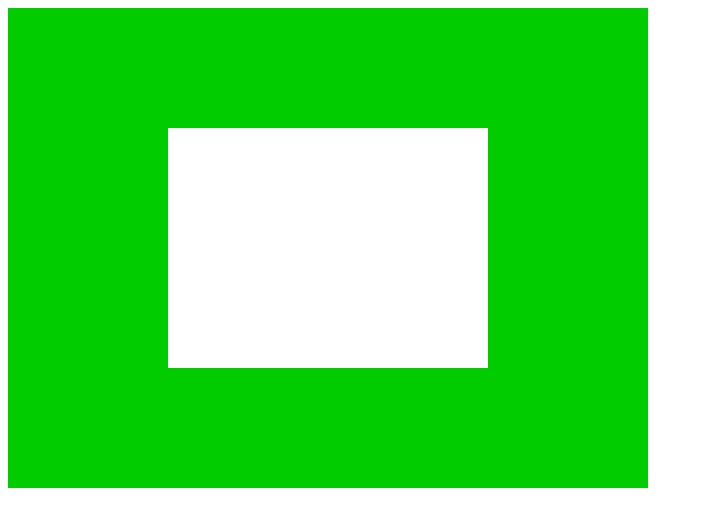
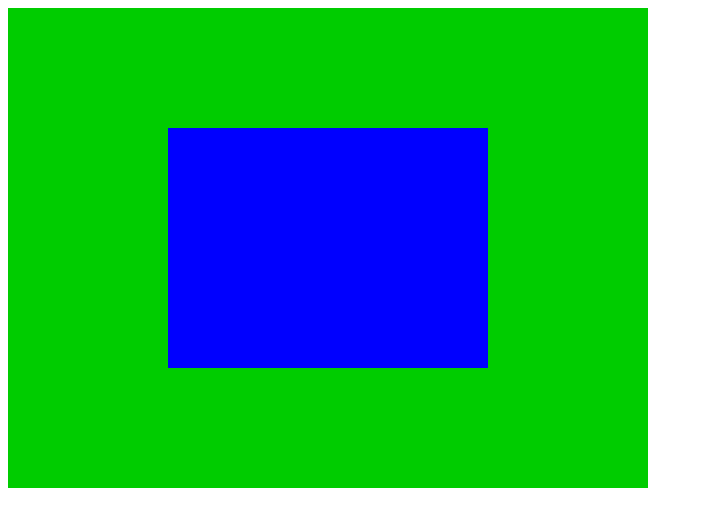
Before and after one commit to tlwalla1/js-game-engine, a website built with webpack: page index.html in a window 1280 px wide. Shown: the whole page, without its empty margins (0-703 px from the left). Built offline with nearby package versions, Linux system fonts and the light colour scheme.

Commit message:
Create a simple shader that allows for rendering single color rectangles. Update dependencies.

```diff
--- a/index.html
+++ b/index.html
@@ -9,17 +9,6 @@
     <canvas id="glcanvas" width="640" height="480">
       Your browser does not support the HTML5 canvas element.
     </canvas>
-    <script type="x-shader/x-vertex" id="VertexShader">
-      attribute vec3 aSquareVertexPosition;
-      void main(void) {
-        gl_Position = vec4(aSquareVertexPosition, 1.0);
-      }
-    </script>
-    <script type="x-shader/x-fragment" id="FragmentShader">
-      void main(void) {
-        gl_FragColor = vec4(1.0, 1.0, 1.0, 1.0);
-      }
-    </script>
     <script src="bundle/game.bundle.js"></script>
   </body>
 </html>
--- a/src/engine/core.ts
+++ b/src/engine/core.ts
@@ -16,6 +16,9 @@ export class Color {
     this.green = green;
     this.blue = blue;
     this.alpha = alpha;
+  }
+  toArray() {
+    return [this.red, this.green, this.blue, this.alpha];
   }
 }
 
--- a/src/engine/simple-shader.ts
+++ b/src/engine/simple-shader.ts
@@ -5,22 +5,24 @@ export class SimpleShader {
   private shaderVertexPositionAttribute: number;
   private core: Core;
   private gl: WebGLRenderingContext;
+  private pixelColor: WebGLUniformLocation;
 
   constructor(core: Core) {
     this.core = core;
     this.gl = core.gl;
     this._compiledShader = null;
     this.shaderVertexPositionAttribute = null;
+    this.pixelColor = null;
   }
   /**
    * Initialize the SimpleShader
    * IMPORTANT: Requires Core to be constructed and linked to a VertexBuffer
    * prior to being ran.
    */
-  initialize(vertexShaderId: string, fragmentShaderId: string): void {
+  initialize(vertexShaderPath: string, fragmentShaderPath: string): void {
     // A: load and compile the vertex and fragment shaders
-    const vertexShader = this.loadAndCompileShader(vertexShaderId, this.gl.VERTEX_SHADER);
-    const fragmentShader = this.loadAndCompileShader(fragmentShaderId, this.gl.FRAGMENT_SHADER);
+    const vertexShader = this.loadAndCompileShader(vertexShaderPath, this.gl.VERTEX_SHADER);
+    const fragmentShader = this.loadAndCompileShader(fragmentShaderPath, this.gl.FRAGMENT_SHADER);
 
     // B: Create and link the shaders into a program.
     this._compiledShader = this.gl.createProgram();
@@ -50,21 +52,39 @@ export class SimpleShader {
       false, // if the content is normalized vectors
       0, // number of bytes to skip in between elements
       0, // offset to the first element
-    )
+    );
+
+    // G: Gets a reference to the uniform variable uPixelColor in the fragment shader
+    this.pixelColor = this.gl.getUniformLocation(this.compiledShader, 'uPixelColor');
   }
   /**
    * Sets the program for the Engine Core
    * Enables the vertix attribute for the shader
    */
-  activateShader() {
+  activateShader(pixelColor: number[]) {
     this.gl.useProgram(this._compiledShader);
     this.gl.enableVertexAttribArray(this.shaderVertexPositionAttribute);
+    this.gl.uniform4fv(this.pixelColor, pixelColor);
   }
 
-  private loadAndCompileShader(id: string, shaderType: number) {
+  private loadAndCompileShader(filepath: string, shaderType: number) {
     // TODO: Make this more generic (injected)
-    const shaderText = document.getElementById(id);
-    const shaderSource = shaderText.firstChild.textContent;
+    // const shaderText = document.getElementById(id);
+    // const shaderSource = shaderText.firstChild.textContent;
+    const request = new XMLHttpRequest();
+    request.open('GET', filepath, false);
+    try {
+      request.send();
+    } catch (error) {
+      alert(`Failed to load shader: ${filepath}`);
+      return;
+    }
+    const shaderSource = request.responseText;
+
+    if (shaderSource === null) {
+      alert(`WARNING: Loading of: ${filepath} failed!`);
+      return;
+    }
 
     // A: Create the shader based on the shader type: vertex or fragment
     const _compiledShader = this.gl.createShader(shaderType);
--- a/src/game/game.ts
+++ b/src/game/game.ts
@@ -6,10 +6,13 @@ export function initGame(htmlCanvasId: string) {
   core.setVertexBuffer(vertexBuffer);
   core.initializeWebGL(htmlCanvasId);
   const shader = new SimpleShader(core);
-  shader.initialize('VertexShader', 'FragmentShader');
+  shader.initialize(
+    'src/glslshaders/simple-vs.glsl',
+    'src/glslshaders/simple-fs.glsl',
+  );
 
   core.clearCanvas(new Color(0, 0.8, 0, 1));
-  shader.activateShader();
+  shader.activateShader(new Color(0, 0, 1, 1).toArray());
 
   // Draw function
   core.gl.drawArrays(core.gl.TRIANGLE_STRIP, 0, 4);
--- /dev/null
+++ b/src/glslshaders/simple-fs.glsl
@@ -0,0 +1,5 @@
+precision mediump float; // sets the precision for floating point computation
+uniform vec4 uPixelColor;
+void main(void) {
+  gl_FragColor = uPixelColor;
+}
--- /dev/null
+++ b/src/glslshaders/simple-vs.glsl
@@ -0,0 +1,4 @@
+attribute vec3 aSquareVertexPosition;
+void main(void) {
+  gl_Position = vec4(aSquareVertexPosition, 1.0);
+}
--- /dev/null
+++ b/src/glslshaders/white-fs.glsl
@@ -0,0 +1,3 @@
+void main(void) {
+  gl_FragColor = vec4(1.0, 1.0, 1.0, 1.0);
+}
--- a/webpack.config.js
+++ b/webpack.config.js
@@ -8,17 +8,14 @@ module.exports = { // eslint-disable-line
     game: './src/game/index.ts',
   },
   module: {
-    loaders: [
+    rules: [
       // All files with a '.ts' extension will be
       // handled by 'awesome-typescript-loader'.
       {
         test: /\.ts$/,
         loader: 'awesome-typescript-loader',
       },
-    ],
-
-    preLoaders: [
-        // All output '.js' files will have any
+      // All output '.js' files will have any
         // sourcemaps re-processed by 'source-map-loader'.
         {
           test: /\.js$/,
@@ -32,7 +29,7 @@ module.exports = { // eslint-disable-line
     filename: '[name].bundle.js',
   },
   resolve: {
-    extensions: ['', '.tsx', '.ts', '.js'],
+    extensions: ['.tsx', '.ts', '.js'],
   },
   plugins: [
     new CheckerPlugin(),
```
Also changed, not shown: package.json (+5 -5 lines), 1 other file.
